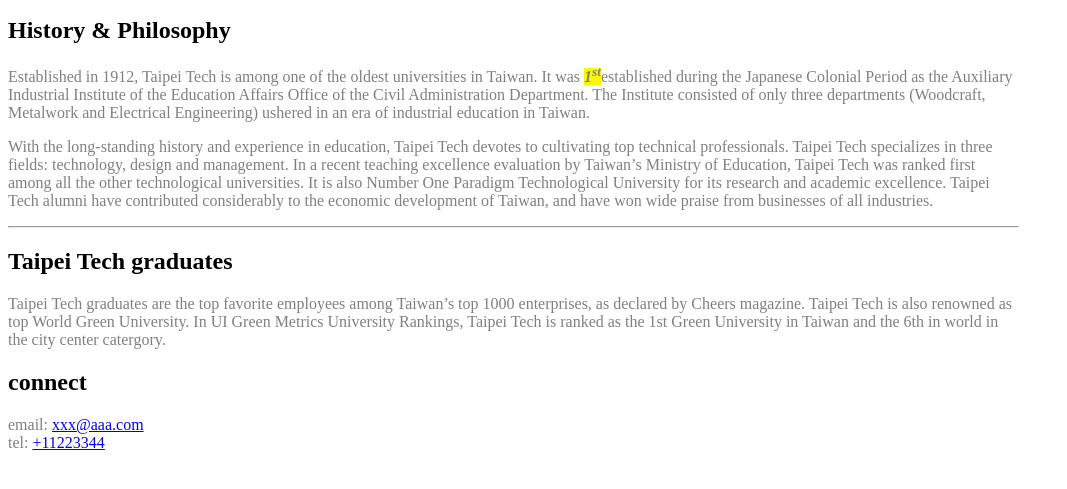
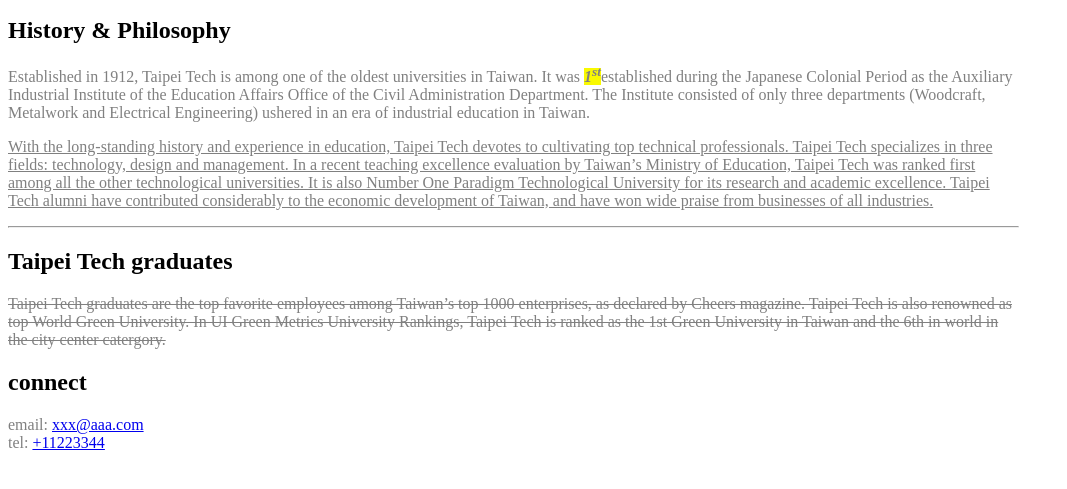
Before and after one commit to shaneliu-zf/110590011, a plain HTML site: page index.html in a window 1280 px wide. Shown: the part 267-756 px from the top of the page, without its empty margins (0-1067 px from the left). Drawn offline with Linux system fonts and the light colour scheme.

Commit message:
Update index.html

```diff
--- a/index.html
+++ b/index.html
@@ -34,23 +34,24 @@
         </p>
 
         <p>
-        With the long-standing history and experience in education, Taipei Tech devotes to cultivating top technical professionals. Taipei Tech specializes in three fields: technology, design and management. In a recent teaching excellence evaluation by Taiwan’s Ministry of Education, Taipei Tech was ranked first among all the other technological universities. It is also Number One Paradigm Technological University for its research and academic excellence. Taipei Tech alumni have contributed considerably to the economic development of Taiwan, and have won wide praise from businesses of all industries.
-        </p>
+        <u>With the long-standing history and experience in education, Taipei Tech devotes to cultivating top technical professionals. Taipei Tech specializes in three fields: technology, design and management. In a recent teaching excellence evaluation by Taiwan’s Ministry of Education, Taipei Tech was ranked first among all the other technological universities. It is also Number One Paradigm Technological University for its research and academic excellence. Taipei Tech alumni have contributed considerably to the economic development of Taiwan, and have won wide praise from businesses of all industries.
+        </u></p>
 
         <hr />
 
         <h2>Taipei Tech graduates</h2>
 
         <p>
-        Taipei Tech graduates are the top favorite employees among Taiwan’s top 1000 enterprises, as declared by Cheers magazine. Taipei Tech is also renowned as top World Green University. In UI Green Metrics University Rankings, Taipei Tech is ranked as the 1st Green University in Taiwan and the 6th in world in the city center catergory.
-        </p>
+        <del>Taipei Tech graduates are the top favorite employees among Taiwan’s top 1000 enterprises, as declared by Cheers magazine. Taipei Tech is also renowned as top World Green University. In UI Green Metrics University Rankings, Taipei Tech is ranked as the 1st Green University in Taiwan and the 6th in world in the city center catergory.
+        </del></p>
     </div>
 
     <section id="connect">
         <div>
             <h2>connect</h2>
             <p>
-            email: <a href="mailto:xxx@aaa.com">xxx@aaa.com</a><br />
+            email: <a href="mailto:xxx@aaa.com">xxx@aaa.com</a>
+            <br />
             tel: <a href="tel:+11223344">+11223344</a>
             </p>
         </div>
```
